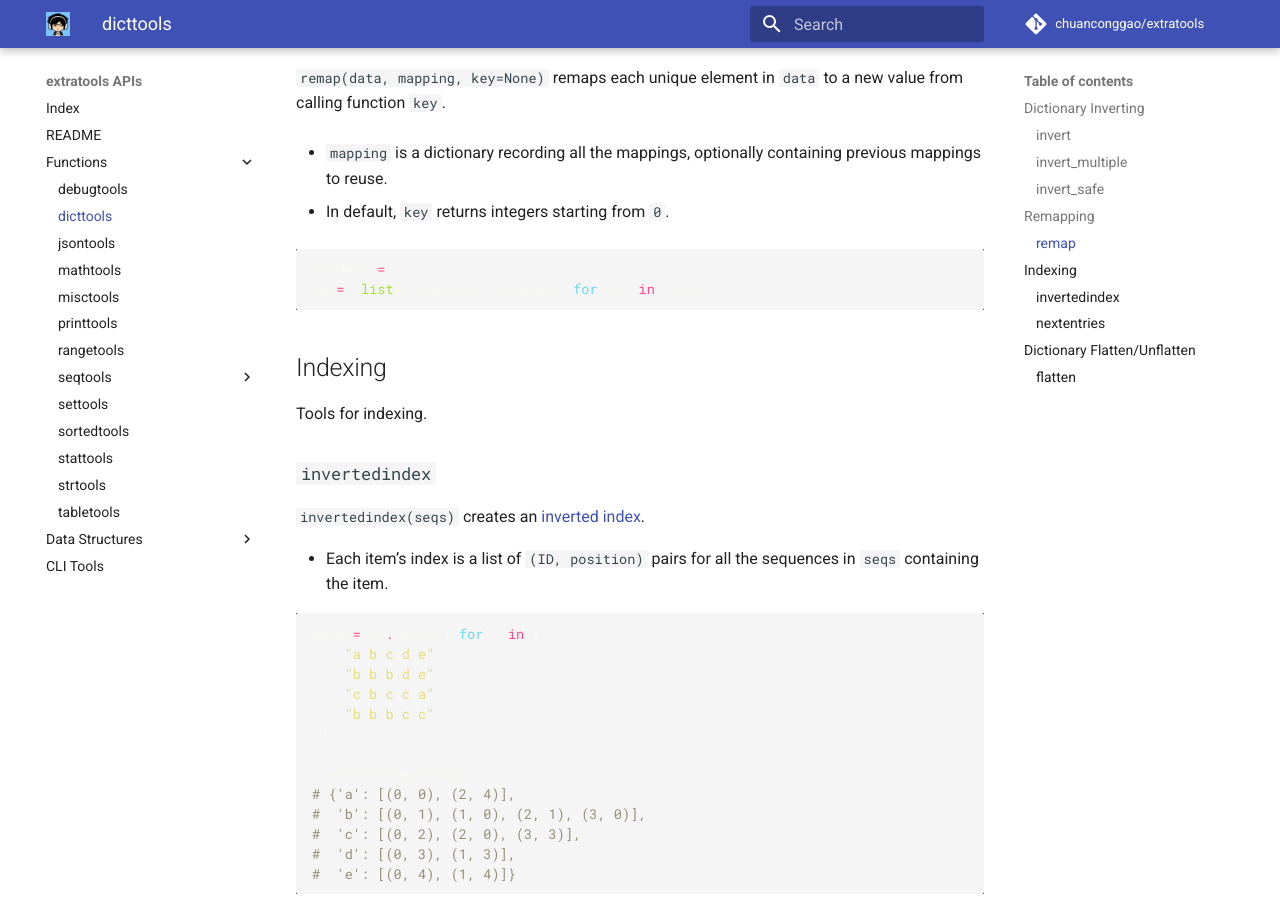
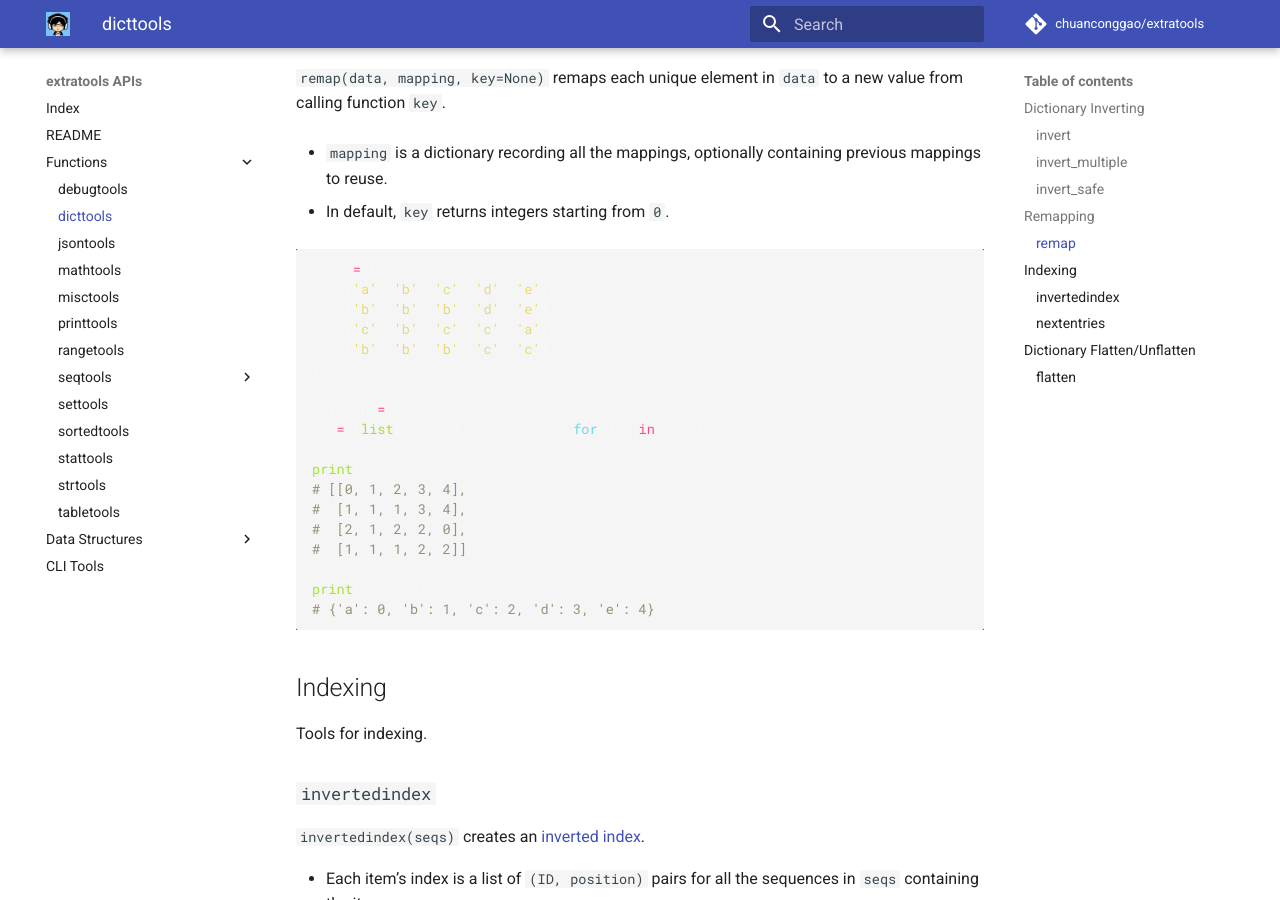
Before and after one commit to chuanconggao/extratools, an MkDocs documentation site: the page built from docs/functions/dicttools.md, in a window 1280 px wide and 900 px high, scrolled down 964 px. Built offline with MkDocs 1.6.1 and Material for MkDocs 9.7.7, drawn with Linux system fonts in a browser that asks for light colours; comment, search, counter and statistics services are not loaded; old or Windows-style settings are respelled for this version of MkDocs.

Commit message:
Add more examples to docs

````diff
--- a/docs/functions/dicttools.md
+++ b/docs/functions/dicttools.md
@@ -35,8 +35,24 @@ Tools for remapping elements.
 - In default, `key` returns integers starting from `0`.
 
 ``` python
+docs = [
+    ['a', 'b', 'c', 'd', 'e'],
+    ['b', 'b', 'b', 'd', 'e'],
+    ['c', 'b', 'c', 'c', 'a'],
+    ['b', 'b', 'b', 'c', 'c']
+]
+
 wordmap = {}
 db = [list(remap(doc, wordmap)) for doc in docs]
+
+print(db)
+# [[0, 1, 2, 3, 4],
+#  [1, 1, 1, 3, 4],
+#  [2, 1, 2, 2, 0],
+#  [1, 1, 1, 2, 2]]
+
+print(wordmap)
+# {'a': 0, 'b': 1, 'c': 2, 'd': 3, 'e': 4}
 ```
 
 ## Indexing
````
Also changed, not shown: docs/functions/mathtools.md (+14 -0 lines), docs/functions/settools.md (+10 -0 lines), docs/functions/stattools.md (+1 -1 lines).
